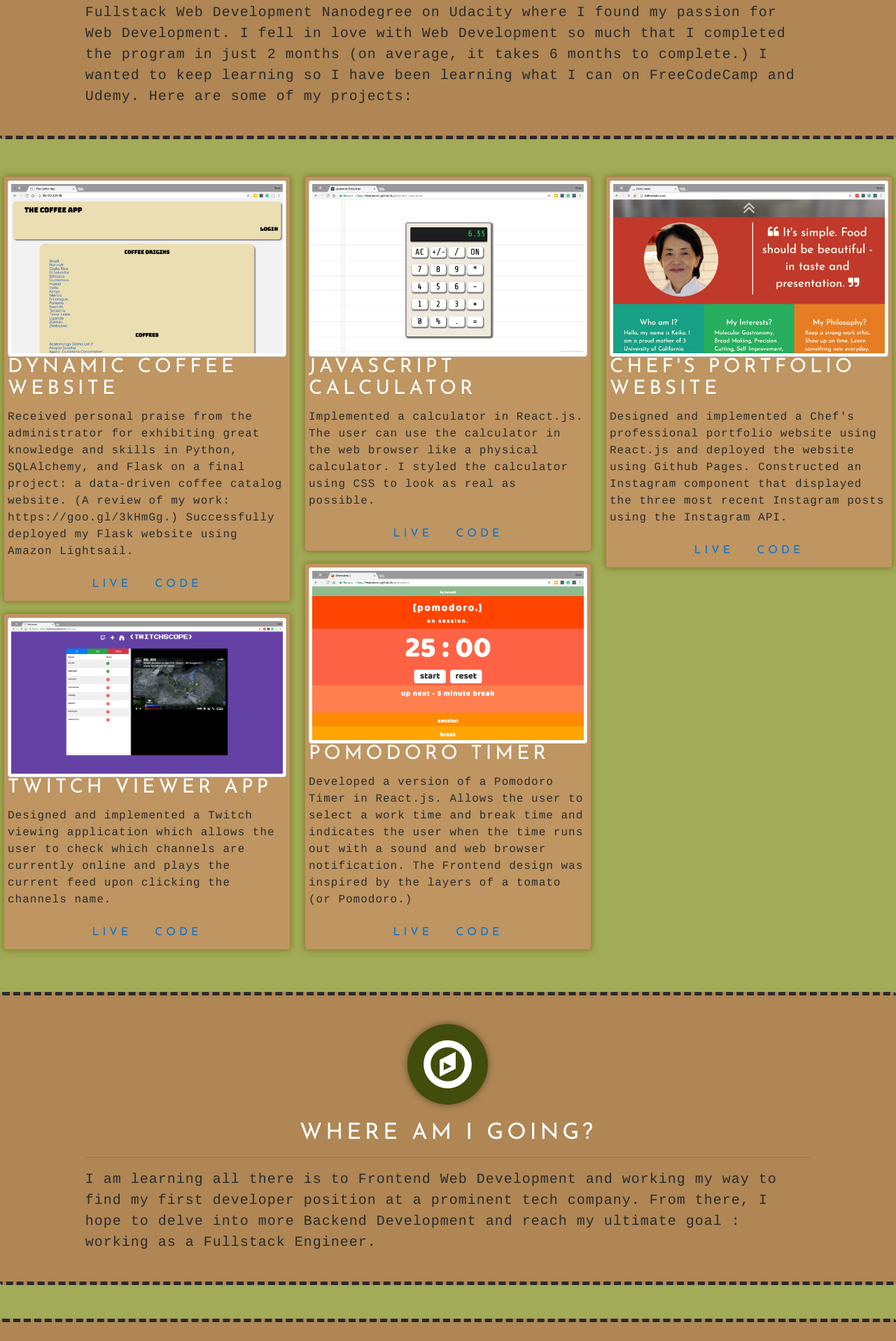
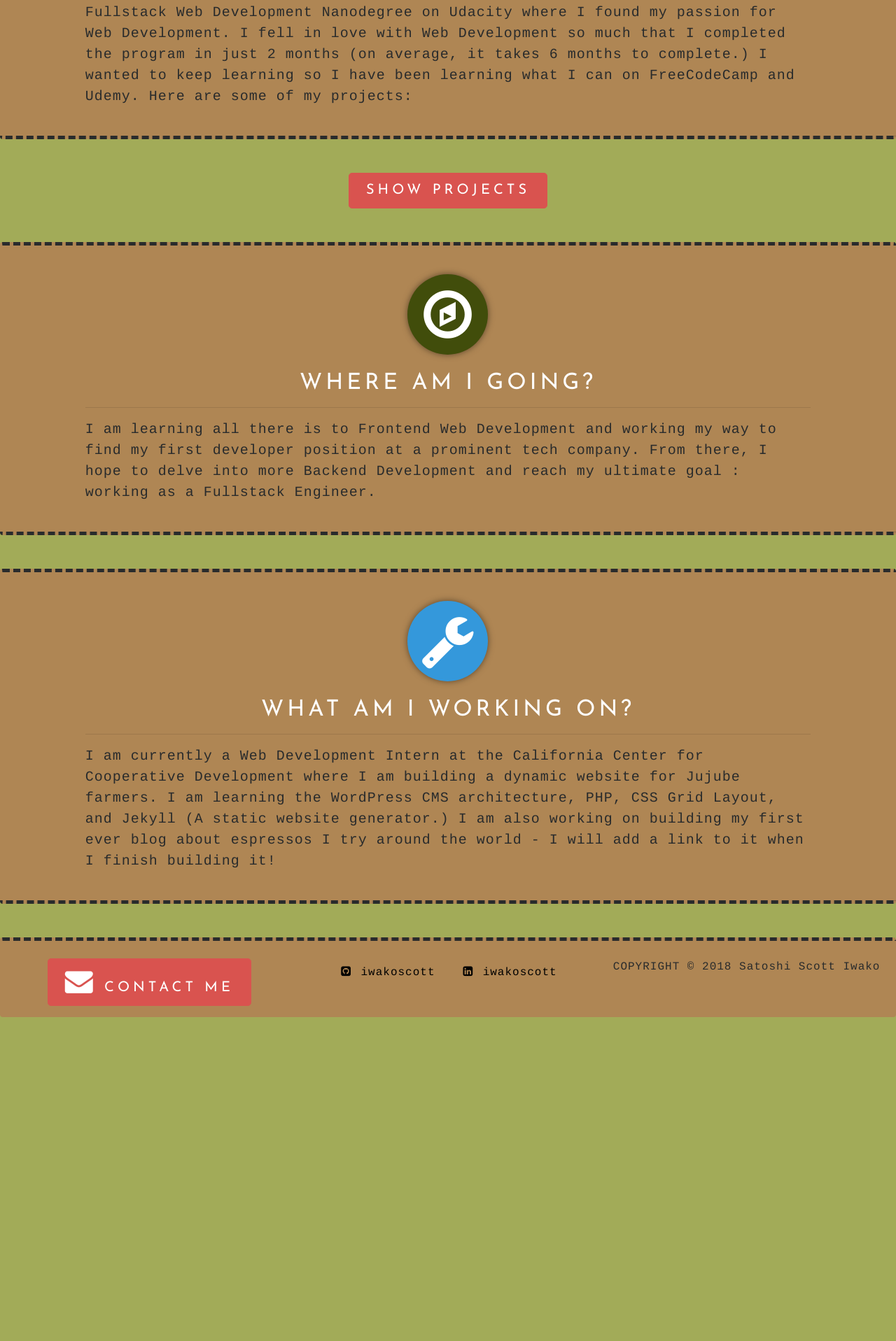
Before and after one commit to iwakoscott/portfolio-website, a Jekyll site: the page built from index.html, in a window 1280 px wide. Shown: the part 1738-3655 px from the top of the page at 70% size. Built offline with Jekyll 4.4.1, drawn with Linux system fonts in a browser that asks for light colours; nearby versions of some CDN libraries; after the commit the page ends 3192 px from its top, so only the background shows below that.

Commit message:
add toggleProjects function to show and hide projects

```diff
--- a/_config.yml
+++ b/_config.yml
@@ -19,8 +19,8 @@ description: >- # this means to ignore newlines until "baseurl:"
   Write an awesome description for your new site here. You can edit this
   line in _config.yml. It will appear in your document head meta (for
   Google search results) and in your feed.xml site description.
-baseurl: "/portfolio-website" # the subpath of your site, e.g. /blog
-url: "iwakoscott.github.io/portfolio-website" # the base hostname & protocol for your site, e.g. http://example.com
+baseurl: "" # the subpath of your site, e.g. /blog
+url: "" # the base hostname & protocol for your site, e.g. http://example.com
 github_username:  iwakoscott
 
 # Build settings
--- a/_data/projects.json
+++ b/_data/projects.json
@@ -1,7 +1,7 @@
 [
   {
     "name": "Dynamic Coffee Website",
-    "thumbnail": "/portfolio-website/assets/images/coffee-database.png",
+    "thumbnail": "assets/images/coffee-database.png",
     "description": "Received personal praise from the administrator for exhibiting great knowledge and skills in Python, SQLAlchemy, and Flask on a final project: a data-driven coffee catalog website. (A review of my work: https://goo.gl/3kHmGg.) Successfully deployed my Flask website using Amazon Lightsail.",
     "live": "http://35.162.223.26/",
     "code": "https://goo.gl/fvG3XH",
@@ -9,7 +9,7 @@
   },
   {
     "name": "Twitch Viewer App",
-    "thumbnail": "/portfolio-website/assets/images/twitch-app.png",
+    "thumbnail": "assets/images/twitch-app.png",
     "description": "Designed and implemented a Twitch viewing application which allows the user to check which channels are currently online and plays the current feed upon clicking the channels name.",
     "live": "https://iwakoscott.github.io/twitch-app/",
     "code": "https://github.com/iwakoscott/twitch-app",
@@ -17,7 +17,7 @@
   },
   {
     "name": "Javascript Calculator",
-    "thumbnail": "/portfolio-website/assets/images/js-calculator.png",
+    "thumbnail": "assets/images/js-calculator.png",
     "description": "Implemented a calculator in React.js. The user can use the calculator in the web browser like a physical calculator. I styled the calculator using CSS to look as real as possible.",
     "live": "https://iwakoscott.github.io/javascript-calculator/",
     "code": "https://github.com/iwakoscott/javascript-calculator",
@@ -25,7 +25,7 @@
   },
   {
     "name": "Pomodoro Timer",
-    "thumbnail": "/portfolio-website/assets/images/pomodoro-timer.png",
+    "thumbnail": "assets/images/pomodoro-timer.png",
     "description": "Developed a version of a Pomodoro Timer in React.js. Allows the user to select a work time and break time and indicates the user when the time runs out with a sound and web browser notification. The Frontend design was inspired by the layers of a tomato (or Pomodoro.)",
     "live": "https://iwakoscott.github.io/pomodoro/",
     "code": "https://github.com/iwakoscott/pomodoro",
@@ -33,7 +33,7 @@
   },
   {
     "name": "Chef's Portfolio Website",
-    "thumbnail": "/portfolio-website/assets/images/chefs-site.png",
+    "thumbnail": "assets/images/chefs-site.png",
     "description": "Designed and implemented a Chef's professional portfolio website using React.js and deployed the website using Github Pages. Constructed an Instagram component that displayed the three most recent Instagram posts using the Instagram API.",
     "live": "http://keikoiwako.com/",
     "code": "https://github.com/iwakoscott/keikoiwako",
--- a/style.css
+++ b/style.css
@@ -73,7 +73,7 @@ html, body {
 .modal-title,
 .send-button,
 .card-title,
-.project-buttons {
+.toggle-projects-btn {
   text-transform: uppercase;
   font-family: 'Josefin Sans', sans-serif;
   color: white;
--- a/webpack/components/header.js
+++ b/webpack/components/header.js
@@ -37,7 +37,7 @@ class Header extends Component {
           <div className="row">
             <div className="col-sm-12 col-md-8 offset-md-2 sliding-card">
               <img id="profile-img" className="img-thumbnail mx-auto d-block"
-                   src={baseurl + "/assets/images/snow.jpg"}
+                   src={"assets/images/snow.jpg"}
                    alt="me in central park"/>
             </div>
           </div>
```
Also changed, not shown: webpack/components/projects.js (+24 -5 lines), assets/javascripts/bundle.js.
